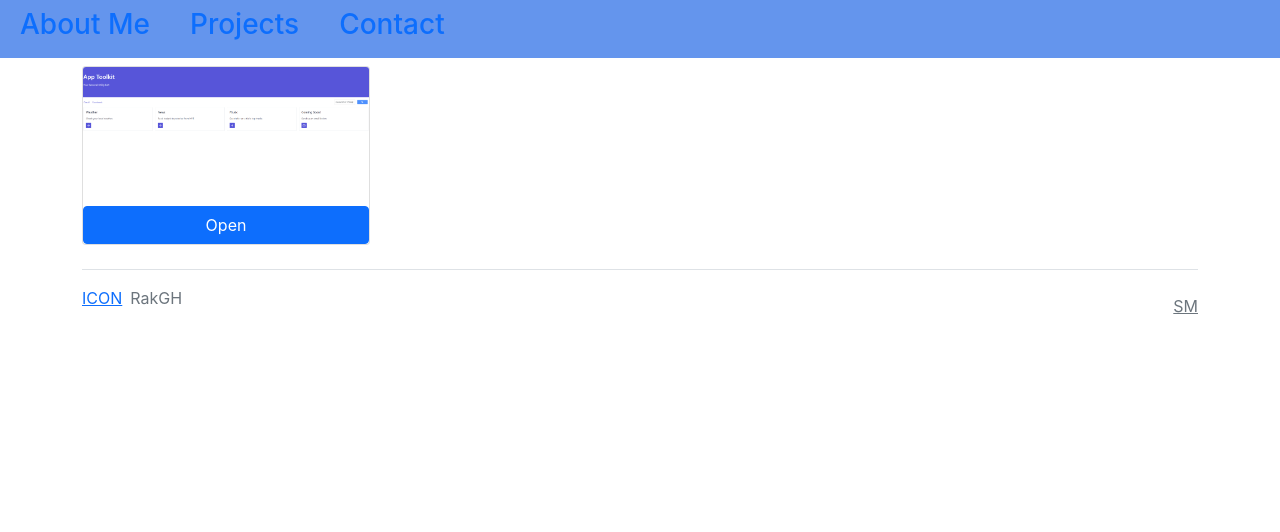
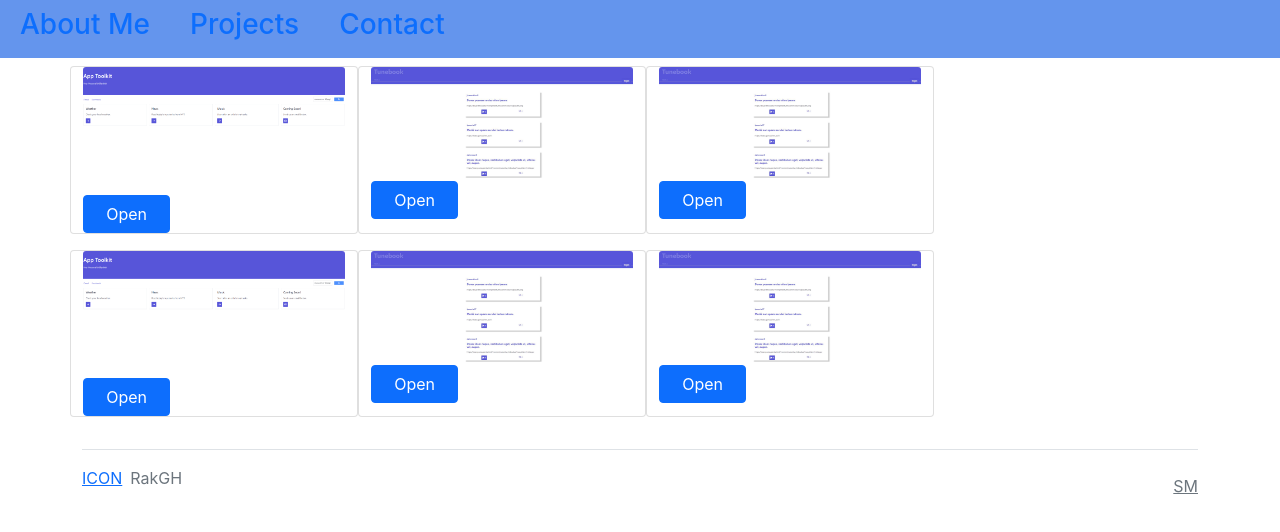
Before and after one commit to rakky21/re-ux, a React (Create React App) app: page / in a window 1280 px wide. Both pictures are taken after a click on the element "Projects". Shown: the top 532 px of the page. Built offline with nearby package versions, Linux system fonts and the light colour scheme.

Commit message:
added additional cards to display other projects

```diff
--- a/src/components/Projects/Projects.js
+++ b/src/components/Projects/Projects.js
@@ -1,6 +1,7 @@
 import React, { useState } from "react";
 // import React from "react";
 import Toolkit from "../../assets/projects/toolkit.jpg";
+import Tunebook from "../../assets/projects/tunebook.jpg";
 
 // Needs to create a whole new model with each project for?
 function Projects() {
@@ -13,31 +14,28 @@ function Projects() {
     {
       name: "Toolkit",
       href: "https://lrivales.github.io/app-toolkit/",
-      description: "This is the first group project"
+      description: "This is the first group project",
     },
     {
       name: "2",
       href: "/",
-      description: "This is the second group project"
+      description: "This is the second group project",
     },
     {
       name: "3",
       href: "/",
-      description: "This is the third group project"
-    }
+      description: "This is the third group project",
+    },
   ]);
 
   return (
     <section className="container">
-    <div className="my-2 card" style={{ width: "18rem"}}>
-      <img
-        className="card-img-top"
-        src={Toolkit}
-        alt= {cards.name}
-      ></img>
+      <div className="row">
+        <div className="my-2 card" style={{ width: "18rem" }}>
+          <img className="card-img-top" src={Toolkit} alt={cards.name}></img>
           <a
             onClick={{ openFile }}
-        className="button btn btn-primary"
+            className="button btn btn-primary col-4"
             href="https://lrivales.github.io/app-toolkit/"
             target="_blank"
             rel="noreferrer noopener"
@@ -45,6 +43,75 @@ function Projects() {
             Open
           </a>
         </div>
+
+        <div className="my-2 card" style={{ width: "18rem" }}>
+          <img className="card-img-top" src={Tunebook} alt={cards.name}></img>
+          <a
+            onClick={{ openFile }}
+            className="button btn btn-primary col-4"
+            href="https://lrivales.github.io/app-toolkit/"
+            target="_blank"
+            rel="noreferrer noopener"
+          >
+            Open
+          </a>
+        </div>
+
+        <div className="my-2 card" style={{ width: "18rem" }}>
+          <img className="card-img-top" src={Tunebook} alt={cards.name}></img>
+          <a
+            onClick={{ openFile }}
+            className="button btn btn-primary col-4"
+            href="https://lrivales.github.io/app-toolkit/"
+            target="_blank"
+            rel="noreferrer noopener"
+          >
+            Open
+          </a>
+        </div>
+
+      </div>
+      <div className="row">
+        <div className="my-2 card" style={{ width: "18rem" }}>
+          <img className="card-img-top" src={Toolkit} alt={cards.name}></img>
+          <a
+            onClick={{ openFile }}
+            className="button btn btn-primary col-4"
+            href="https://lrivales.github.io/app-toolkit/"
+            target="_blank"
+            rel="noreferrer noopener"
+          >
+            Open
+          </a>
+        </div>
+
+        <div className="my-2 card" style={{ width: "18rem" }}>
+          <img className="card-img-top" src={Tunebook} alt={cards.name}></img>
+          <a
+            onClick={{ openFile }}
+            className="button btn btn-primary col-4"
+            href="https://lrivales.github.io/app-toolkit/"
+            target="_blank"
+            rel="noreferrer noopener"
+          >
+            Open
+          </a>
+        </div>
+
+        <div className="my-2 card" style={{ width: "18rem" }}>
+          <img className="card-img-top" src={Tunebook} alt={cards.name}></img>
+          <a
+            onClick={{ openFile }}
+            className="button btn btn-primary col-4"
+            href="https://lrivales.github.io/app-toolkit/"
+            target="_blank"
+            rel="noreferrer noopener"
+          >
+            Open
+          </a>
+        </div>
+
+      </div>
     </section>
   );
 }
```
Lines whose indentation alone changed are shown as unchanged.
